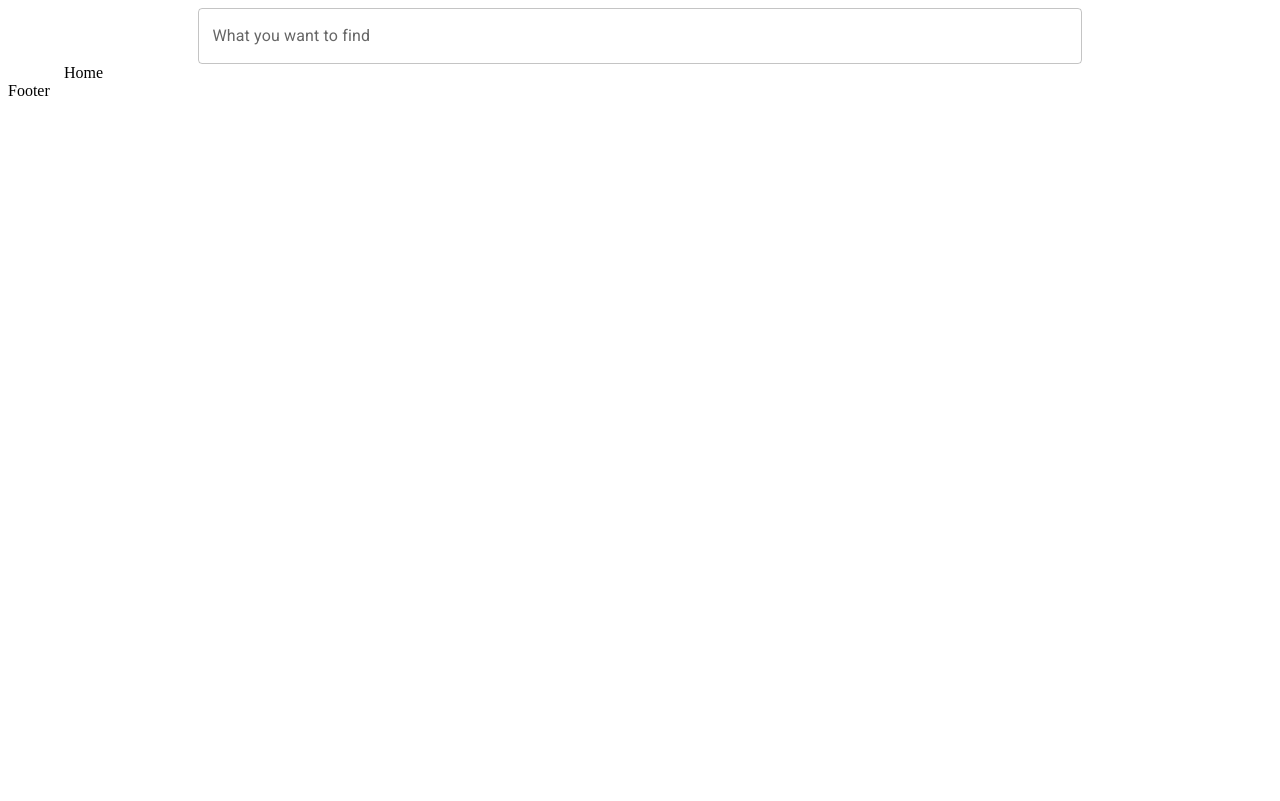
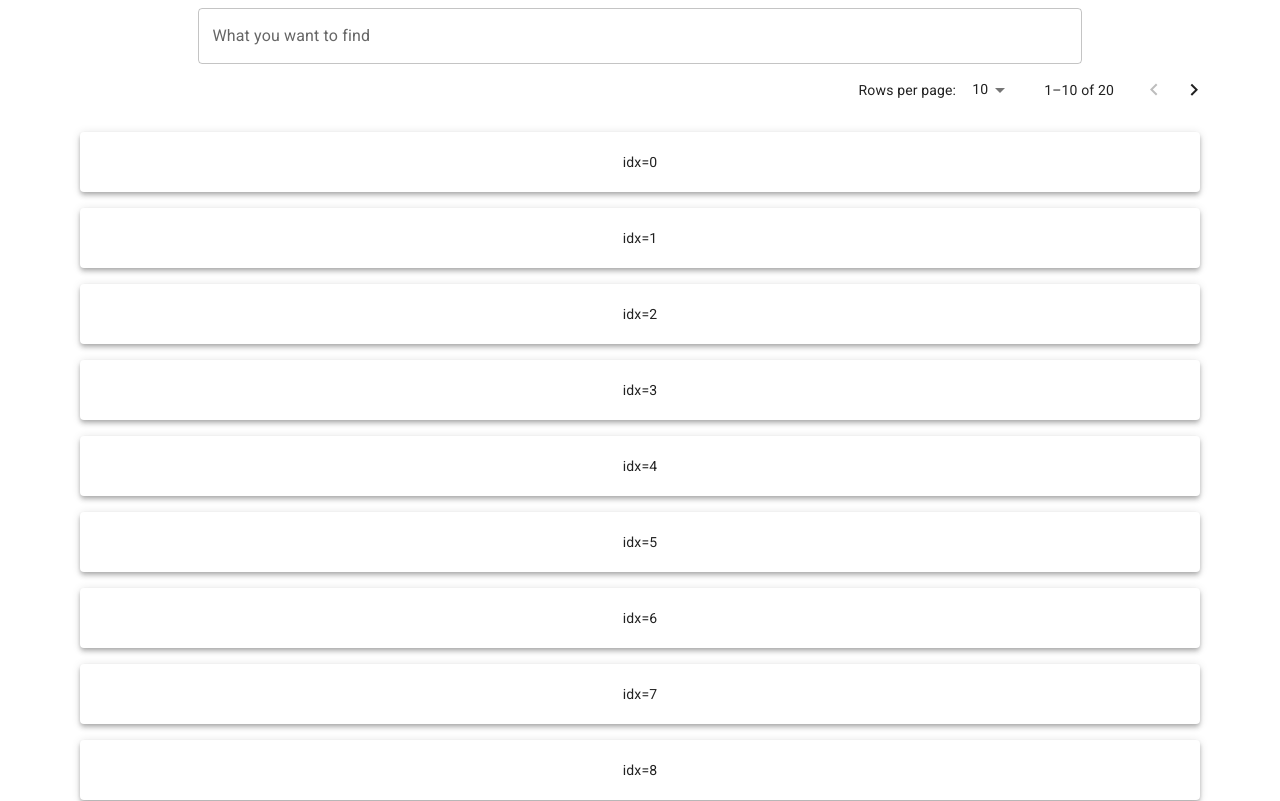
Before and after one commit to flapek/programmingProject-UE, a React (Create React App) app in the folder front/: page / in a window 1280 px wide. Shown: the top 801 px of the page. Built offline with nearby package versions, Linux system fonts and the light colour scheme.

Commit message:
Revert "update config" and add pagination
This reverts commit 942767eb79ba538adf061ca862bdae43e8b867b7.

```diff
--- a/front/src/Pages/Home.tsx
+++ b/front/src/Pages/Home.tsx
@@ -1,5 +1,73 @@
-import React from 'react';
+import { Box, styled, Paper, TablePagination } from '@mui/material';
+import React, { useEffect, useState } from 'react';
+
+const Item = styled(Paper)(({ theme }) => ({
+  ...theme.typography.body2,
+  textAlign: 'center',
+  height: 60,
+  lineHeight: '60px',
+  width: '100%',
+}));
 
 export default function Home() {
-  return <div>Home</div>;
+  const [elements, setElements] = useState<number[]>([]);
+  const [page, setPage] = React.useState(0);
+  const [rowsPerPage, setRowsPerPage] = React.useState(10);
+
+  useEffect(() => {
+    setElements([...Array(20).keys()]);
+  }, []);
+
+  const handleChangePage = (
+    event: React.MouseEvent<HTMLButtonElement> | null,
+    newPage: number,
+  ) => {
+    setPage(newPage);
+  };
+
+  const handleChangeRowsPerPage = (
+    event: React.ChangeEvent<HTMLInputElement | HTMLTextAreaElement>,
+  ) => {
+    setRowsPerPage(parseInt(event.target.value, 10));
+    setPage(0);
+  };
+
+  return (
+    <React.Fragment>
+      <TablePagination
+        component="div"
+        count={elements.length}
+        page={page}
+        onPageChange={handleChangePage}
+        rowsPerPage={rowsPerPage}
+        onRowsPerPageChange={handleChangeRowsPerPage}
+      />
+      <Box
+        sx={{
+          p: 2,
+          bgcolor: 'background.default',
+          display: 'flex',
+          flexDirection: 'column',
+          gridTemplateColumns: { md: '1fr 1fr' },
+          gap: 2,
+        }}
+      >
+        {elements
+          .slice(page * rowsPerPage, (page + 1) * rowsPerPage)
+          .map((item, idx) => (
+            <Item key={idx} elevation={4}>
+              {`idx=${item}`}
+            </Item>
+          ))}
+      </Box>
+      <TablePagination
+        component="div"
+        count={elements.length}
+        page={page}
+        onPageChange={handleChangePage}
+        rowsPerPage={rowsPerPage}
+        onRowsPerPageChange={handleChangeRowsPerPage}
+      />
+    </React.Fragment>
+  );
 }
```
Also changed, not shown: 2 other files (tests, documents, lock files or other folders).
